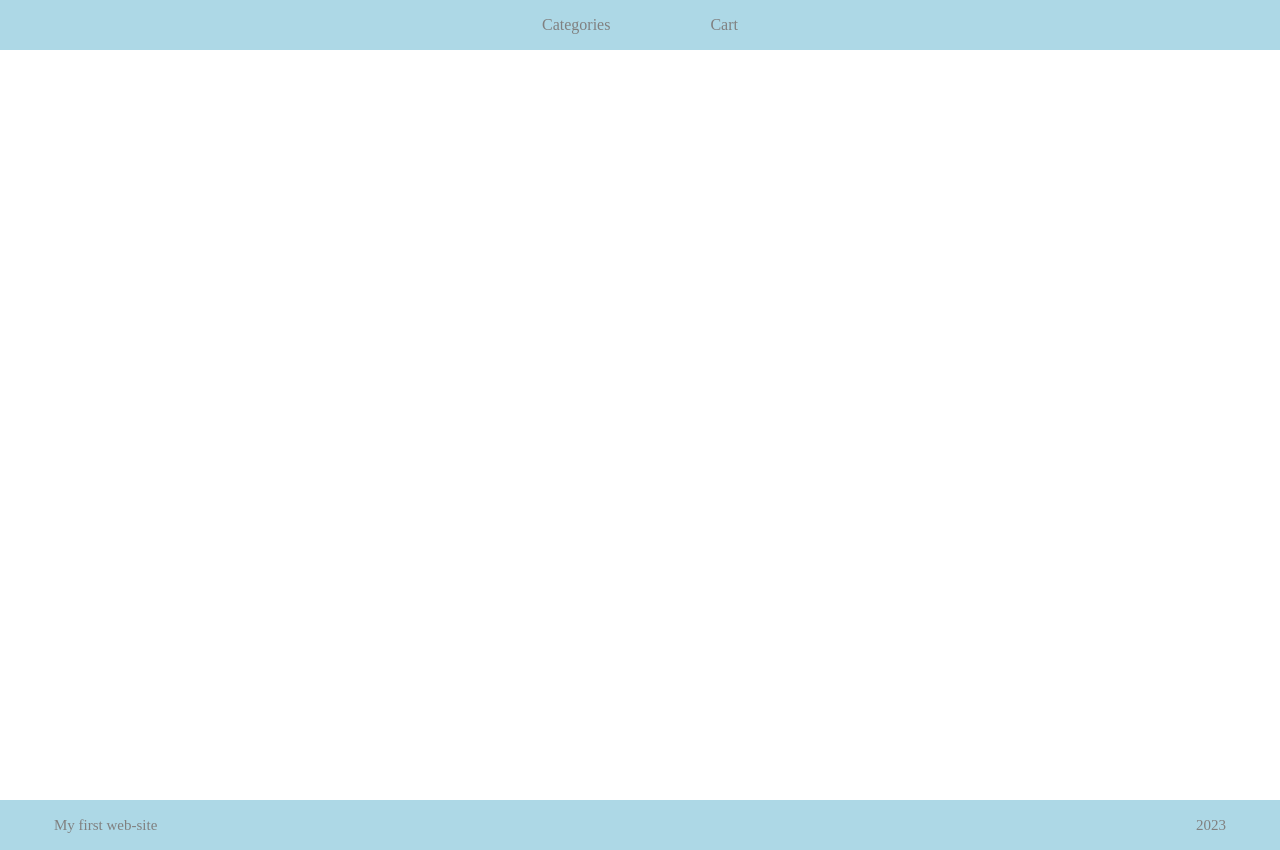
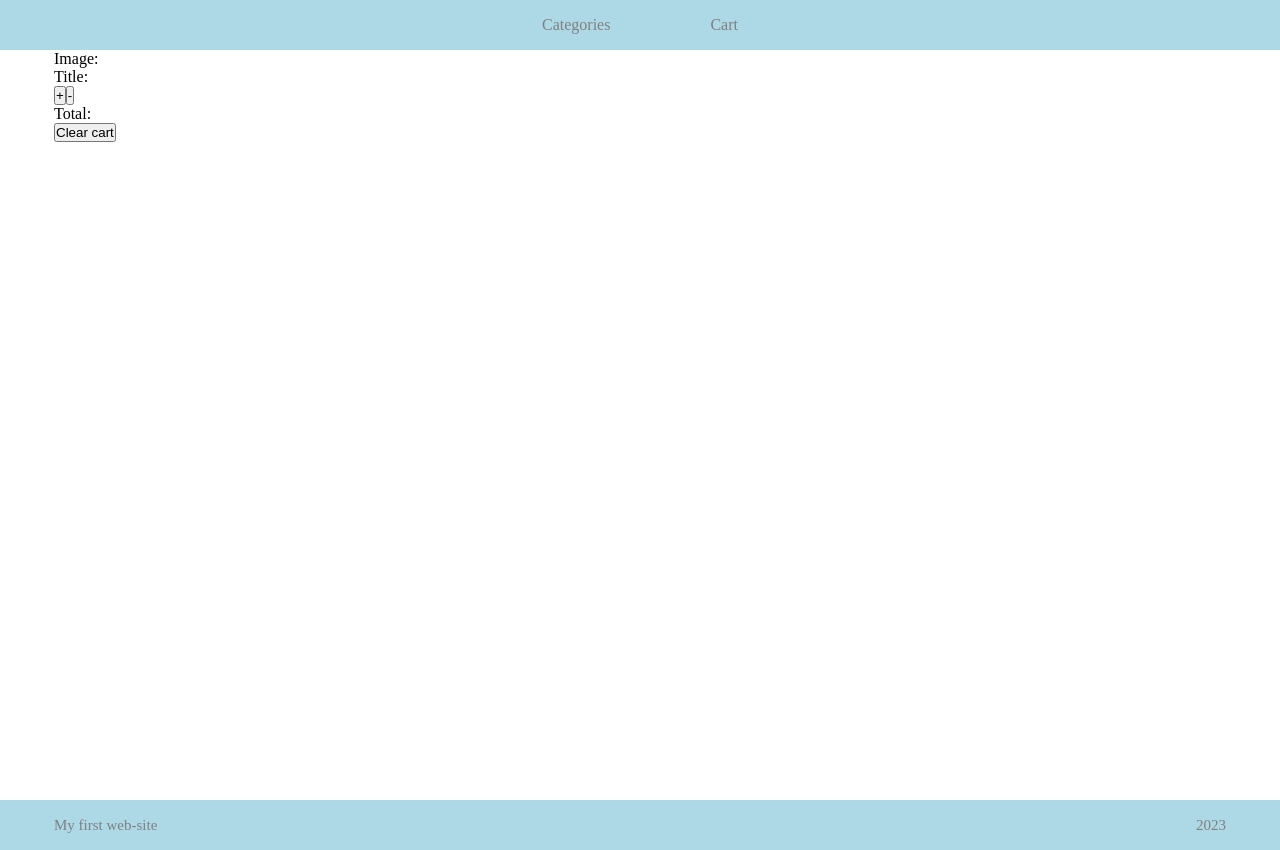
Before and after one commit to EwgenijBril/Die-Weiterbildung, a React (Create React App) app in the folder react/16FetchReduxRouter/my_app/: page /cart in a window 1280 px wide. Built offline with nearby package versions, Linux system fonts and the light colour scheme.

Commit message:
CartCard added

```diff
--- /dev/null
+++ b/react/16FetchReduxRouter/my_app/src/components/CartCard/index.jsx
@@ -0,0 +1,18 @@
+import React from 'react'
+import s from './index.module.css'
+
+export default function CartCard({image, title}) {
+  return (
+    <div className={s.cart_card}>
+        <p>Image:{image}</p>
+        <p>Title:{title}</p>
+        <button>+</button>
+        <button>-</button>
+        <div>
+           <p>Total:</p>
+           <button>Clear cart</button>
+        </div>
+
+    </div>
+  )
+}
--- /dev/null
+++ b/react/16FetchReduxRouter/my_app/src/components/CartCard/index.module.css
@@ -0,0 +1,3 @@
+.cart_card {
+
+}
--- a/react/16FetchReduxRouter/my_app/src/pages/CartPage/index.jsx
+++ b/react/16FetchReduxRouter/my_app/src/pages/CartPage/index.jsx
@@ -1,9 +1,10 @@
 import React from 'react'
+import CartCard from '../../components/CartCard'
 
 export default function CartPage() {
   return (
     <div>
-
+        <CartCard/>
     </div>
   )
 }
--- a/react/16FetchReduxRouter/my_app/src/pages/ProductsPage/index.jsx
+++ b/react/16FetchReduxRouter/my_app/src/pages/ProductsPage/index.jsx
@@ -20,7 +20,7 @@ export default function ProductsPage() {
 
   return (
     <div>
-      <p>{category_up}</p>
+      <p className={s.title}>{category_up}</p>
       <div className={s.products}>
         {
           products.map(el => <ProductCard key={el.id} {...el}/> )
--- a/react/16FetchReduxRouter/my_app/src/pages/ProductsPage/index.module.css
+++ b/react/16FetchReduxRouter/my_app/src/pages/ProductsPage/index.module.css
@@ -1,4 +1,12 @@
+.title {
+    margin: 20px;
+    font-size: 30px;
+    display: flex;
+    justify-content: center;
+}
+
 .products {
+    position: relative;
     margin: 40px auto;
     display: grid;
     grid-template-columns: repeat(3, 1fr);
```
